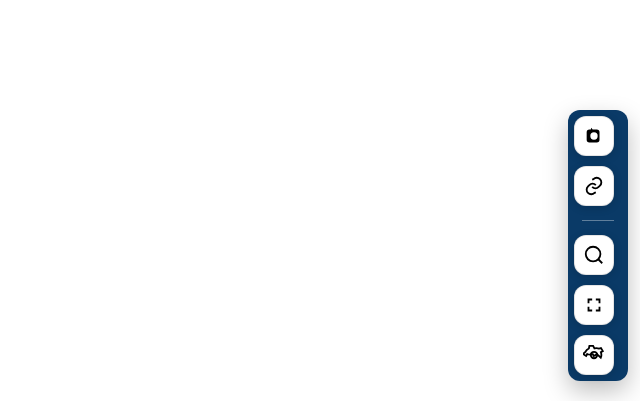
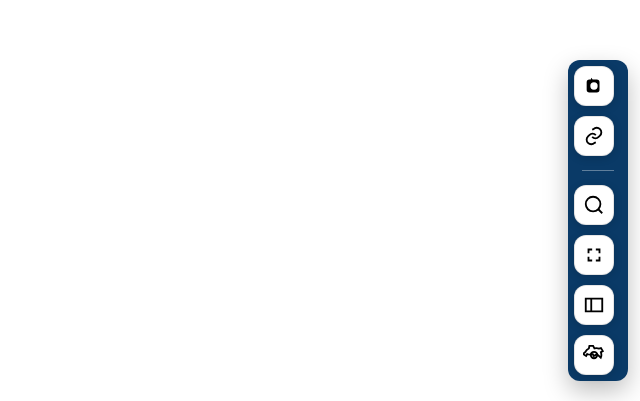
Before and after one commit to silvervat/tc-icon-dock, a React (Vite) app: page / in a window 1280 px wide. Shown: the part 399-800 px from the top of the page, without its empty margins (640-1280 px from the left). Built offline with nearby package versions, Linux system fonts and the light colour scheme.

Commit message:
Update IconDockTC.tsx

```diff
--- a/src/IconDockTC.tsx
+++ b/src/IconDockTC.tsx
@@ -7,10 +7,11 @@ import React, { useEffect, useRef, useState } from "react";
  * • "Genereeri link" — URL ?projectId=&modelId=&guid= ja kopeerib lõikepuhvrisse
  * • "Zoom GUID-iga" — valib ja fokusseerib vaate IFC GUID-ile
  * • "Full screen" — lülitab full screen režiimi (peidab valge paneeli)
+ * • "Peida paneel" — peidab vasaku valge paneeli CSS-ga
  * • Automaatne modelId tuvastus (visible/loaded/first)
  * • Omadused: getObjectProperties + IFC GUID konversioonid
  *
- * NB! Parandused: dock paremale (mudeli peale), lisatud full screen toggle valge paneeli peitmiseks.
+ * NB! Parandused: dock paremale (mudeli peale), lisatud full screen toggle valge paneeli peitmiseks, uus nupp CSS peitmiseks.
  */
 type ViewerLike = any; // Trimble ViewerAPI (Workspace API)
 const COLORS = {
@@ -177,6 +178,23 @@ export default function IconDockTC({ viewer, projectId: initialProjectId }: { vi
       document.exitFullscreen().then(() => setToast("Full screen välja")).catch(() => setToast("Full screen ebaõnnestus"));
     }
   }
+  function hideLeftPanel() {
+    const style = document.createElement('style');
+    style.innerHTML = `
+      /* Peida vasak paneel - kohanda klassid vastavalt inspect'ile (F12) */
+      .tc-left-panel, .modus-sidebar, .left-navigation, .navigation-pane, .sidebar {
+        display: none !important;
+      }
+      /* Laienda viewer täislaiuseks */
+      .viewer-container, .main-view, .tc-3d-viewer {
+        width: 100% !important;
+        left: 0 !important;
+        margin-left: 0 !important;
+      }
+    `;
+    document.head.appendChild(style);
+    setToast("Vasak paneel peidetud (CSS-ga)");
+  }
   // Kui URL'is on guid, proovi fokusseerida
   useEffect(() => {
     (async () => {
@@ -195,7 +213,8 @@ export default function IconDockTC({ viewer, projectId: initialProjectId }: { vi
         <button title="Genereeri link valikule" onClick={actionMakeLink} style={btnStyleCompact}><LinkIcon/></button>
         <div style={{ height: 1, background: "rgba(255,255,255,.35)", margin: "4px 8px" }}/>
         <button title="Zoom IFC GUID-iga" onClick={actionZoomPrompt} style={btnStyleCompact}><ZoomIcon/></button>
-        <button title="Full screen (peidab valge paneeli)" onClick={toggleFullScreen} style={btnStyleCompact}><FullScreenIcon/></button>
+        <button title="Full screen (proovi peita paneel)" onClick={toggleFullScreen} style={btnStyleCompact}><FullScreenIcon/></button>
+        <button title="Peida vasak paneel (CSS)" onClick={hideLeftPanel} style={btnStyleCompact}><HidePanelIcon/></button>
         <button title="Seaded (demo)" onClick={() => alert("Lisa siia oma seadete dialoog")} style={btnStyleCompact}><SettingsIcon/></button>
       </div>
       {/* Õrn toast paremas allnurgas, et mitte katta vaadet */}
@@ -210,6 +229,7 @@ function CameraIcon(){return(<svg viewBox="0 0 24 24" width="22" height="22" ari
 function LinkIcon(){return(<svg viewBox="0 0 24 24" width="22" height="22" aria-hidden><path d="M10 13a5 5 0 007.07 0l1.41-1.41a5 5 0 10-7.07-7.07L10 5" stroke="currentColor" strokeWidth="2" fill="none"/><path d="M14 11a5 5 0 00-7.07 0L5.5 12.41a5 5 0 107.07 7.07L14 19" stroke="currentColor" strokeWidth="2" fill="none"/></svg>)}
 function ZoomIcon(){return(<svg viewBox="0 0 24 24" width="22" height="22" aria-hidden><path d="M11 19a8 8 0 100-16 8 8 0 000 16z" stroke="currentColor" strokeWidth="2" fill="none"/><path d="M21 21l-4.35-4.35" stroke="currentColor" strokeWidth="2" fill="none"/></svg>)}
 function FullScreenIcon(){return(<svg viewBox="0 0 24 24" width="22" height="22" aria-hidden><path d="M7 14H5v5h5v-2H7v-3zm-2-4h2V7h3V5H5v5zm12 7h-3v2h5v-5h-2v3zM14 5v2h3v3h2V5h-5z" fill="currentColor"/></svg>)}
+function HidePanelIcon(){return(<svg viewBox="0 0 24 24" width="22" height="22" aria-hidden><path d="M3 5h18v14H3z" fill="none" stroke="currentColor" strokeWidth="2"/><path d="M9 5v14" stroke="currentColor" strokeWidth="2"/></svg>)} // Lihtne ikoon paneeli peitmiseks
 function SettingsIcon(){return(<svg viewBox="0 0 24 24" width="22" height="22" aria-hidden><path d="M12 15.5a3.5 3.5 0 110-7 3.5 3.5 0 010 7z" stroke="currentColor" strokeWidth="2" fill="none"/><path d="M19.4 15a7.97 7.97 0 00.1-6l2.1-1.2-2-3.4L17.5 5a8.03 8.03 0 00-5-.1L11 2H7l-.6 2.9a8.03 8.03 0 00-3.8 3.8L0 10.9 3.4 13l1.2-2.1a7.97 7.97 0 006 .1l1.2 2.1 3.4-2z" stroke="currentColor" strokeWidth="2" fill="none"/></svg>)}
 const btnStyleCompact: React.CSSProperties = {
   width: 40,
```
